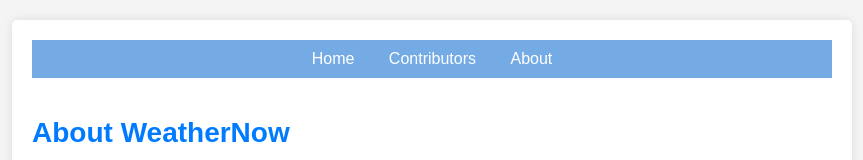
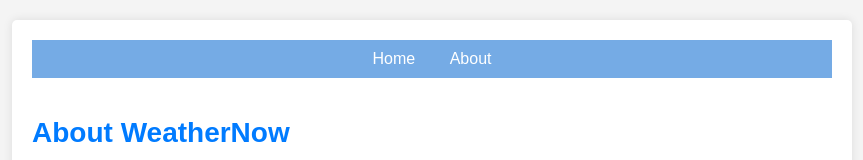
Before and after one commit to Saileshthedon/BharatIntern, a plain HTML site: page Weather Application/About.html in a window 1280 px wide. Shown: the top 160 px of the page, without its empty margins (208-1071 px from the left). Drawn offline with Linux system fonts and the light colour scheme.

Commit message:
Update About.html

```diff
--- a/Weather Application/About.html
+++ b/Weather Application/About.html
@@ -11,7 +11,6 @@
       <!-- Navbar -->
       <nav class="navbar">
         <a href="index.html">Home</a>
-        <a href="./contributors.html">Contributors</a>
         <a href="#">About</a>
       </nav>
 
```
